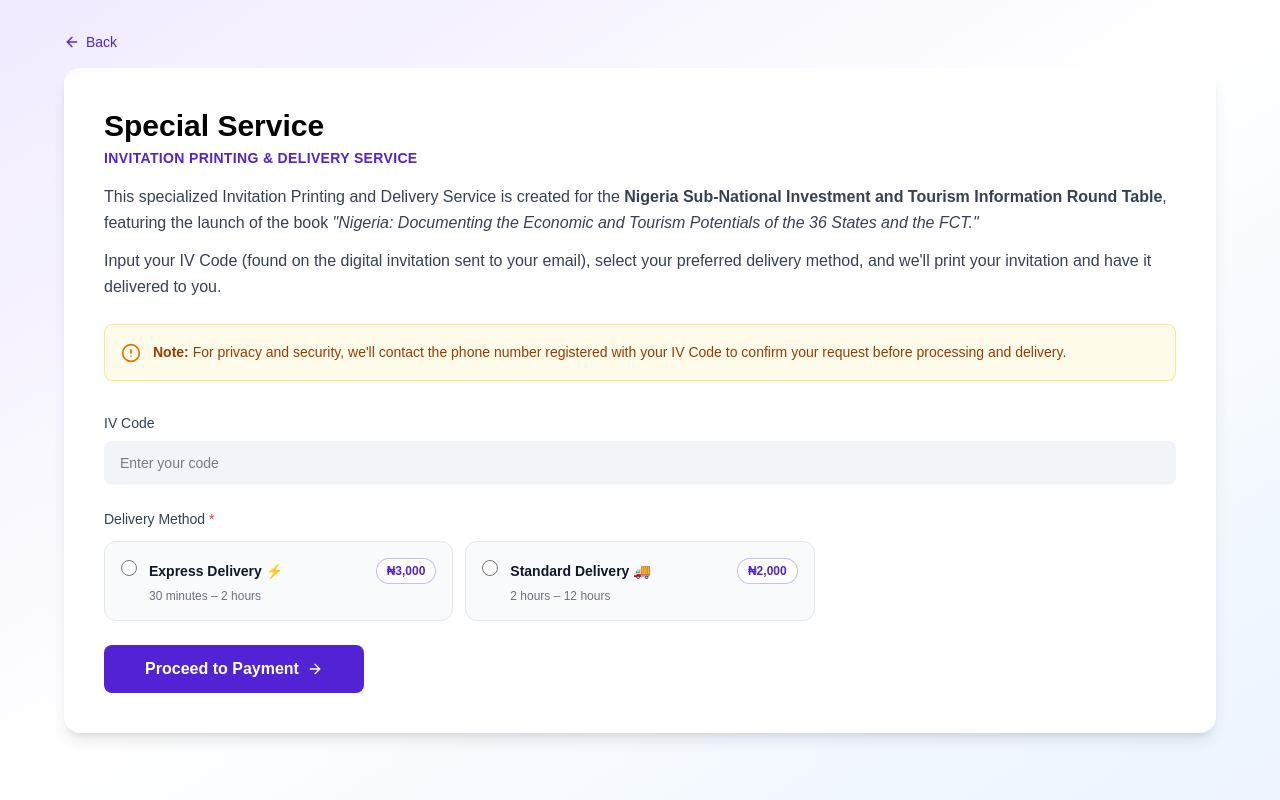
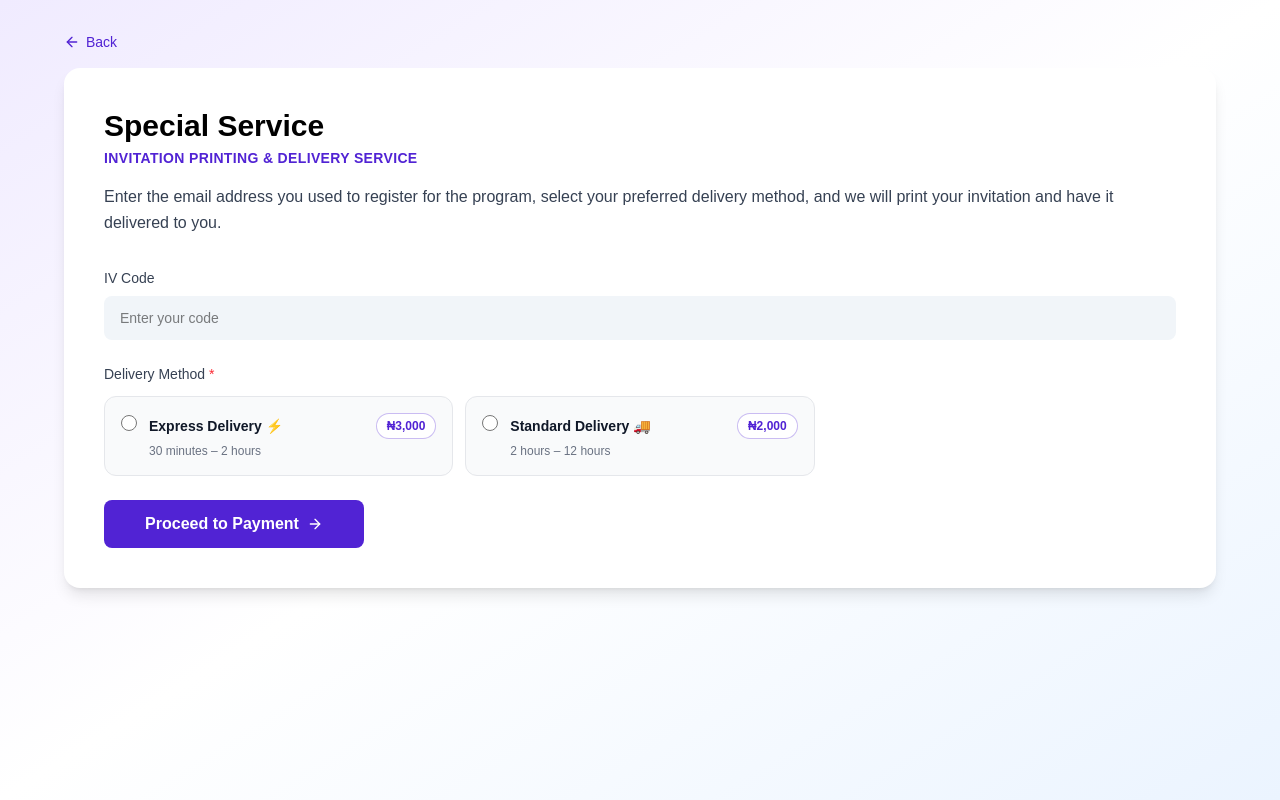
Before and after one commit to ibitoyrgideon79-rgb/computer-service.ng, a Next.js app: page /special-services in a window 1280 px wide. Built offline with nearby package versions, Linux system fonts and the light colour scheme.

Commit message:
simplified special services description

```diff
--- a/app/special-services/page.tsx
+++ b/app/special-services/page.tsx
@@ -128,28 +128,10 @@
             Invitation Printing & Delivery Service
           </p>
 
-          <div className="space-y-3 text-gray-700 leading-relaxed mb-6">
-            <p>
-              This specialized Invitation Printing and Delivery Service is created for the
-              <strong> Nigeria Sub-National Investment and Tourism Information Round Table</strong>,
-              featuring the launch of the book <em>&quot;Nigeria: Documenting the Economic and
-              Tourism Potentials of the 36 States and the FCT.&quot;</em>
-            </p>
-            <p>
-              Input your IV Code (found on the digital invitation sent to your email),
-              select your preferred delivery method, and we&apos;ll print your invitation and
-              have it delivered to you.
-            </p>
-          </div>
-
-          <div className="bg-amber-50 border border-amber-200 rounded-lg p-4 mb-8 flex gap-3">
-            <AlertCircle className="w-5 h-5 text-amber-600 shrink-0 mt-0.5" />
-            <p className="text-sm text-amber-800 leading-relaxed">
-              <strong>Note:</strong> For privacy and security, we&apos;ll contact the phone
-              number registered with your IV Code to confirm your request before processing
-              and delivery.
-            </p>
-          </div>
+          <p className="text-gray-700 leading-relaxed mb-8">
+            Enter the email address you used to register for the program, select your preferred
+            delivery method, and we will print your invitation and have it delivered to you.
+          </p>
 
           <form onSubmit={handleSubmit} className="space-y-6">
             <div>
```
